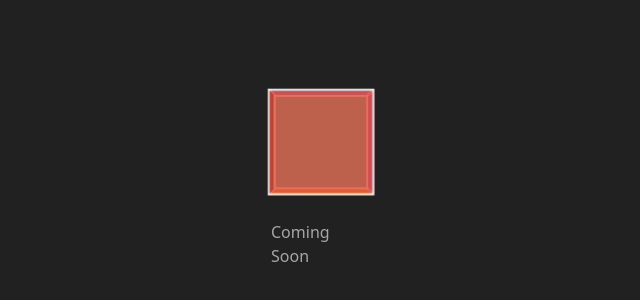
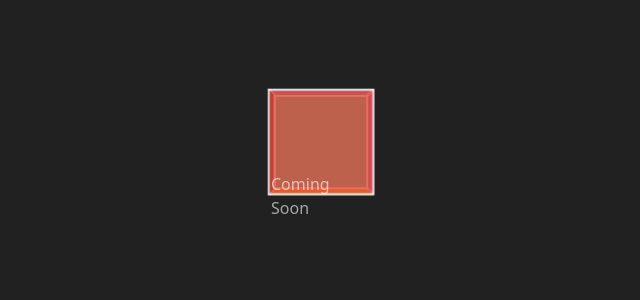
Before and after one commit to Marmovader/cube-post, a plain HTML site: page index.html in a window 1280 px wide. Shown: the part 98-398 px from the top of the page, without its empty margins (319-959 px from the left). Drawn offline with nearby package versions, Linux system fonts and the light colour scheme.

Commit message:
bootstrap

```diff
--- a/index.html
+++ b/index.html
@@ -23,7 +23,7 @@
           <div class="face"></div>
           <div class="face"></div>
         </div>
-        <div class="coming mt-5">Coming Soon</div>
+        <div class="coming">Coming Soon</div>
       </div>
     </div>
     <script src="https://cdn.jsdelivr.net/npm/bootstrap@5.3.2/dist/js/bootstrap.bundle.min.js"></script>
```
